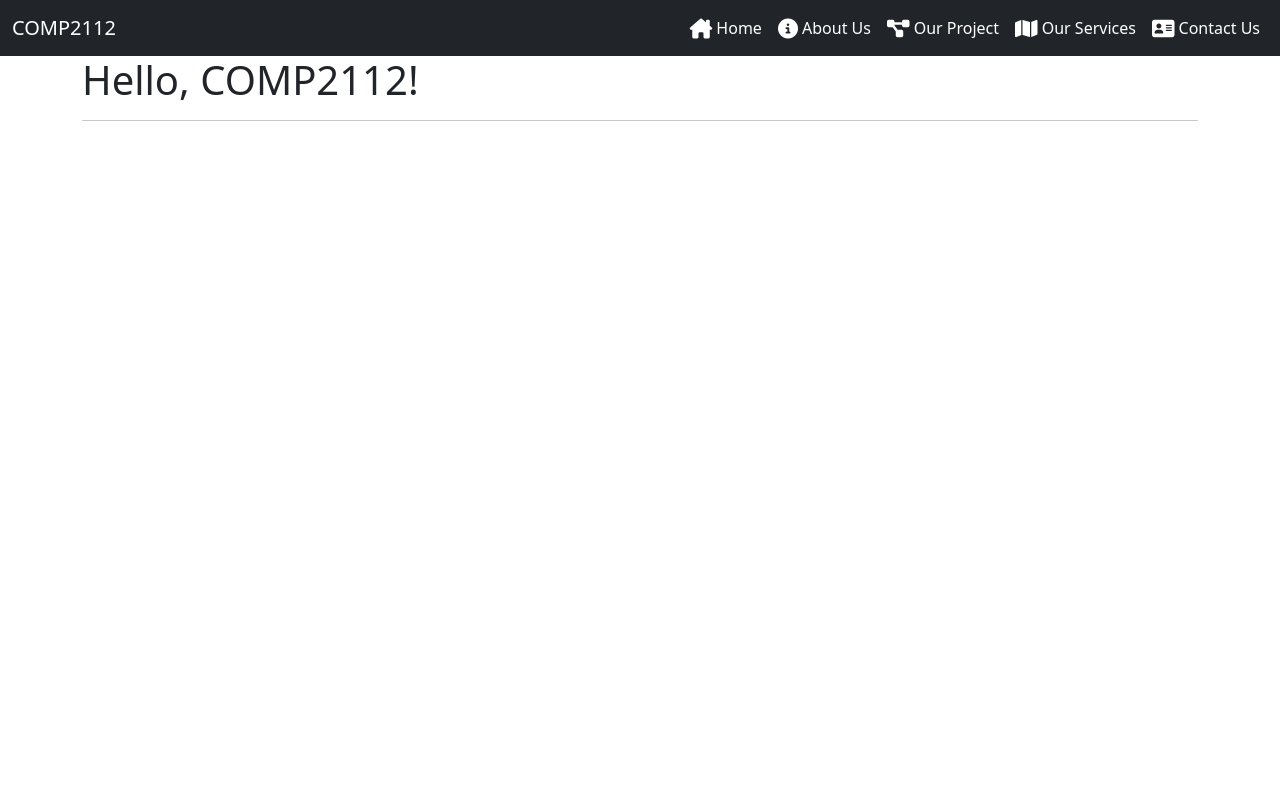
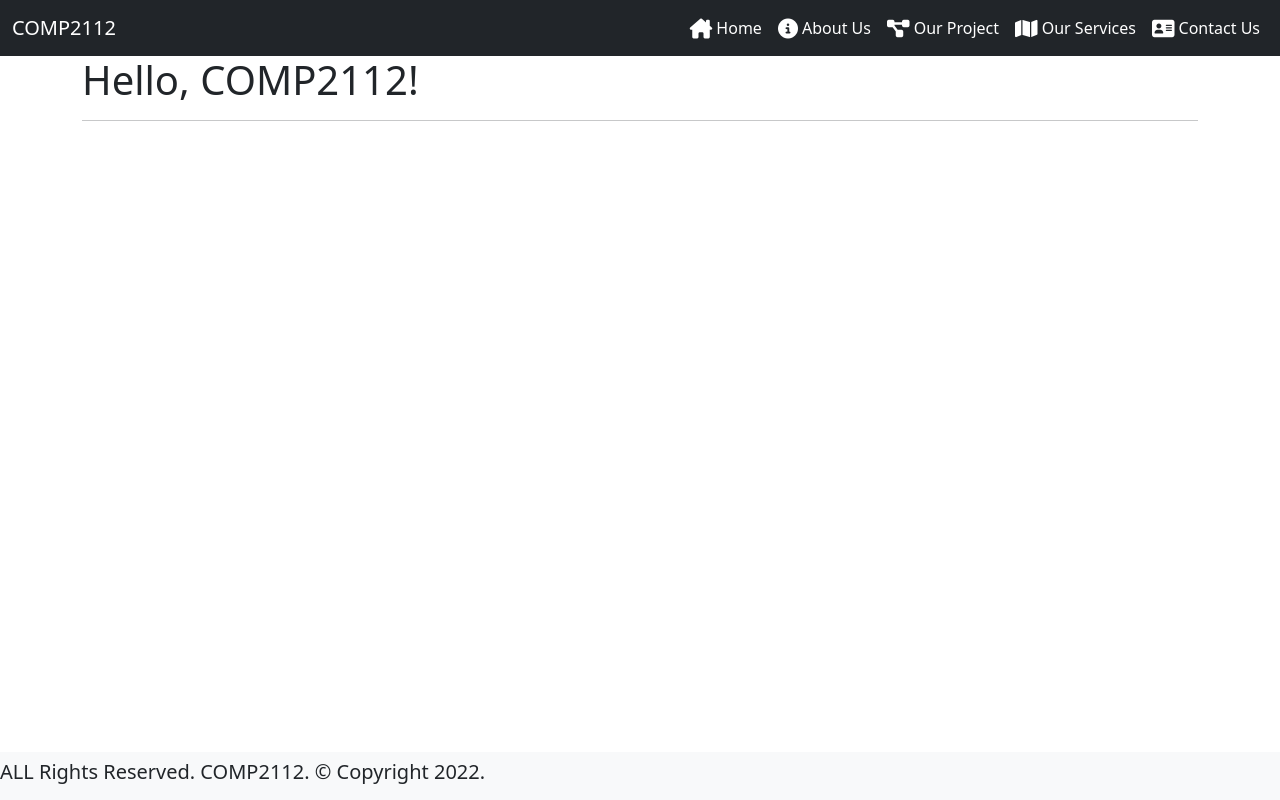
Before and after one commit to zhuxinyu-26/COMP2112-F2022-Week5, a website: page index.html in a window 1280 px wide. Drawn offline with nearby package versions, Linux system fonts and the light colour scheme.

Commit message:
completed page template

```diff
--- a/index.html
+++ b/index.html
@@ -82,7 +82,13 @@
     </div>
 
     <!--Main footer-->
-
+    <footer>
+      <nav class="navbar fixed-bottom bg-light">
+        <div class="container-flluid">
+          <h5>ALL Rights Reserved. COMP2112. &copy; Copyright 2022.</h5>
+        </div>
+      </nav>
+    </footer>
     <!-- JavaScript SECTION -->
     <script src="/node_modules/jquery/dist/jquery.min.js"></script>
     <script src="/node_modules/bootstrap/dist/js/bootstrap.min.js"></script>
```
